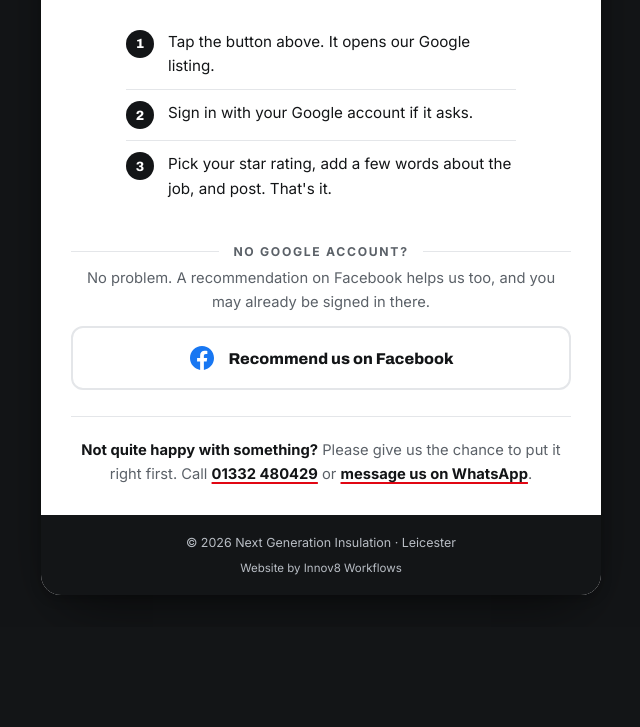
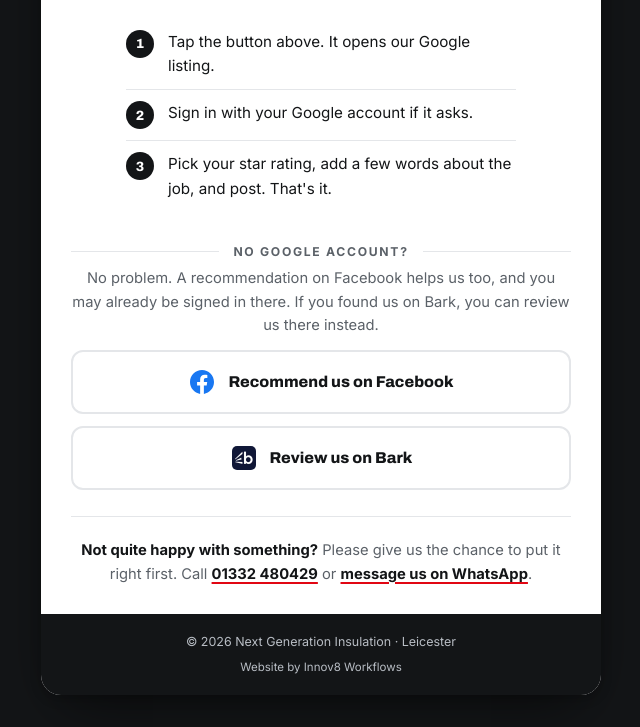
Before and after one commit to Innov8-workflows/Next-Generation-Insulation, a plain HTML site: page _site/review/index.html in a window 1280 px wide. Shown: the part 744-1471 px from the top of the page, without its empty margins (319-959 px from the left). Before the commit the page ends 1371 px from the top, so only its background shows below. Drawn offline with Linux system fonts and the light colour scheme.

Commit message:
Review page: add Review us on Bark under the Facebook button
Co-Authored-By: Claude Opus 5.5 <noreply@anthropic.com>

```diff
--- a/_site/review/index.html
+++ b/_site/review/index.html
@@ -58,6 +58,7 @@ h1{font-family:'Archivo',system-ui,sans-serif;font-weight:900;text-transform:upp
 .btn-alt:hover{border-color:var(--ink)}
 .btn-alt .btn-icon{background:transparent}
 .btn-alt .btn-icon svg{width:24px;height:24px}
+.btn-bark .btn-icon img{width:24px;height:24px;border-radius:5px}
 .btn-facebook .btn-icon{color:var(--facebook)}
 .steps{list-style:none;text-align:left;max-width:390px;margin:22px auto 4px}
 .steps li{display:flex;align-items:flex-start;gap:14px;padding:11px 0;font-size:.95rem;border-bottom:1px solid var(--line)}
@@ -106,8 +107,9 @@ h1{font-family:'Archivo',system-ui,sans-serif;font-weight:900;text-transform:upp
     </ol>
 
     <div class="divider">No Google account?</div>
-    <p class="alt-note">No problem. A recommendation on Facebook helps us too, and you may already be signed in there.</p>
+    <p class="alt-note">No problem. A recommendation on Facebook helps us too, and you may already be signed in there. If you found us on Bark, you can review us there instead.</p>
     <a class="btn btn-alt btn-facebook" href="https://www.facebook.com/profile.php?id=61578049288928&sk=reviews" target="_blank" rel="noopener"><span class="btn-icon"><svg viewBox="0 0 24 24" width="24" height="24" fill="currentColor" aria-hidden="true"><path d="M24 12.073c0-6.627-5.373-12-12-12s-12 5.373-12 12c0 5.99 4.388 10.954 10.125 11.854v-8.385H7.078v-3.47h3.047V9.43c0-3.007 1.792-4.669 4.533-4.669 1.312 0 2.686.235 2.686.235v2.953H15.83c-1.491 0-1.956.925-1.956 1.874v2.25h3.328l-.532 3.47h-2.796v8.385C19.612 23.027 24 18.062 24 12.073z"/></svg></span>Recommend us on Facebook</a>
+    <a class="btn btn-alt btn-bark" href="https://www.bark.com/en/gb/b/next-generation-insulation/4XPm1k/" target="_blank" rel="noopener"><span class="btn-icon"><img src="/Next-Generation-Insulation/assets/home/badge-bark.webp" alt="" width="24" height="24"></span>Review us on Bark</a>
 
     <p class="reassure"><strong>Not quite happy with something?</strong> Please give us the chance to put it right first. Call <a href="tel:01332480429">01332 480429</a> or <a href="https://wa.me/447702172608?text=Hi%20Dean%2C%20I'm%20messaging%20from%20your%20review%20page%20about%20the%20job%20you%20did%20for%20me." target="_blank" rel="noopener">message us on WhatsApp</a>.</p>
   </div>
```
